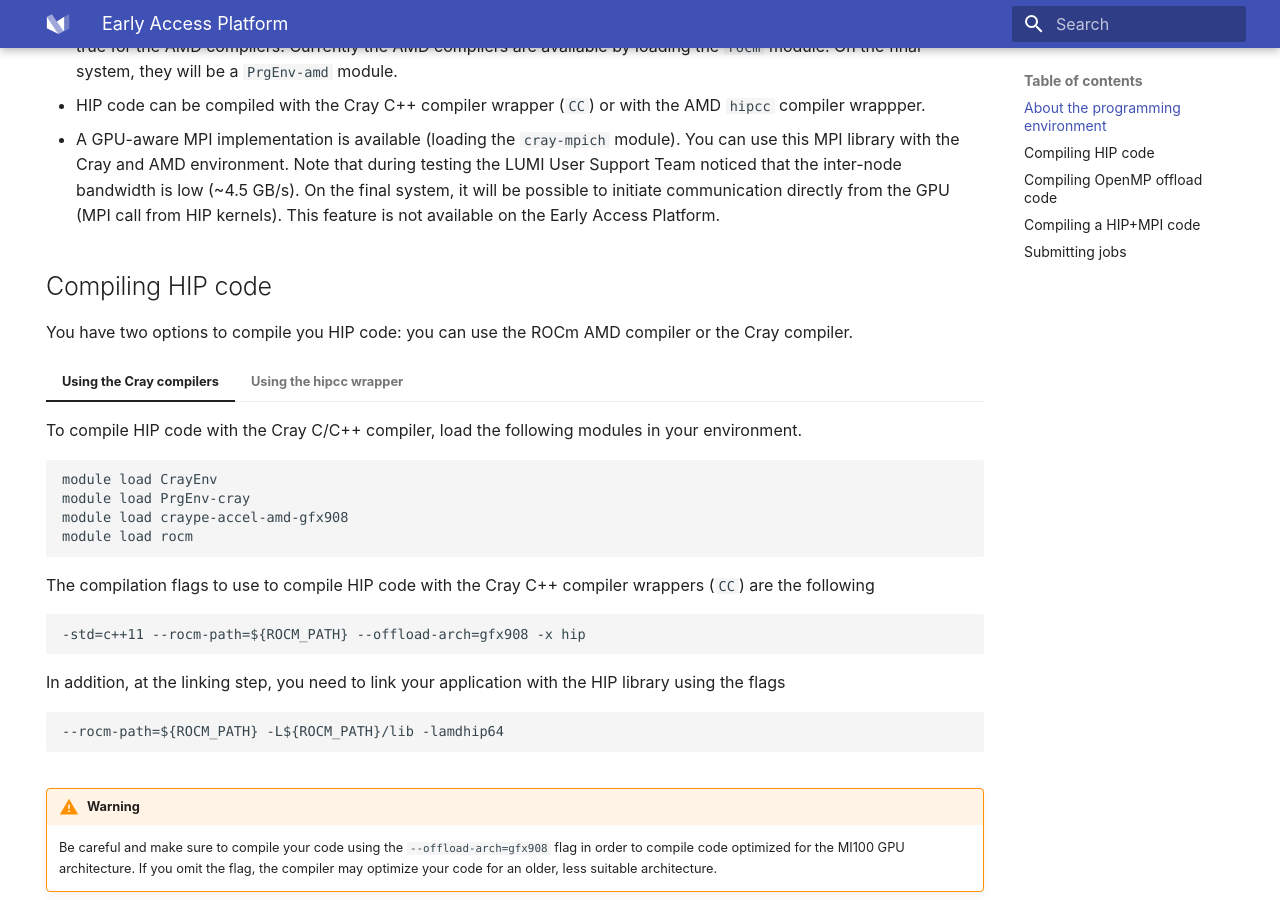
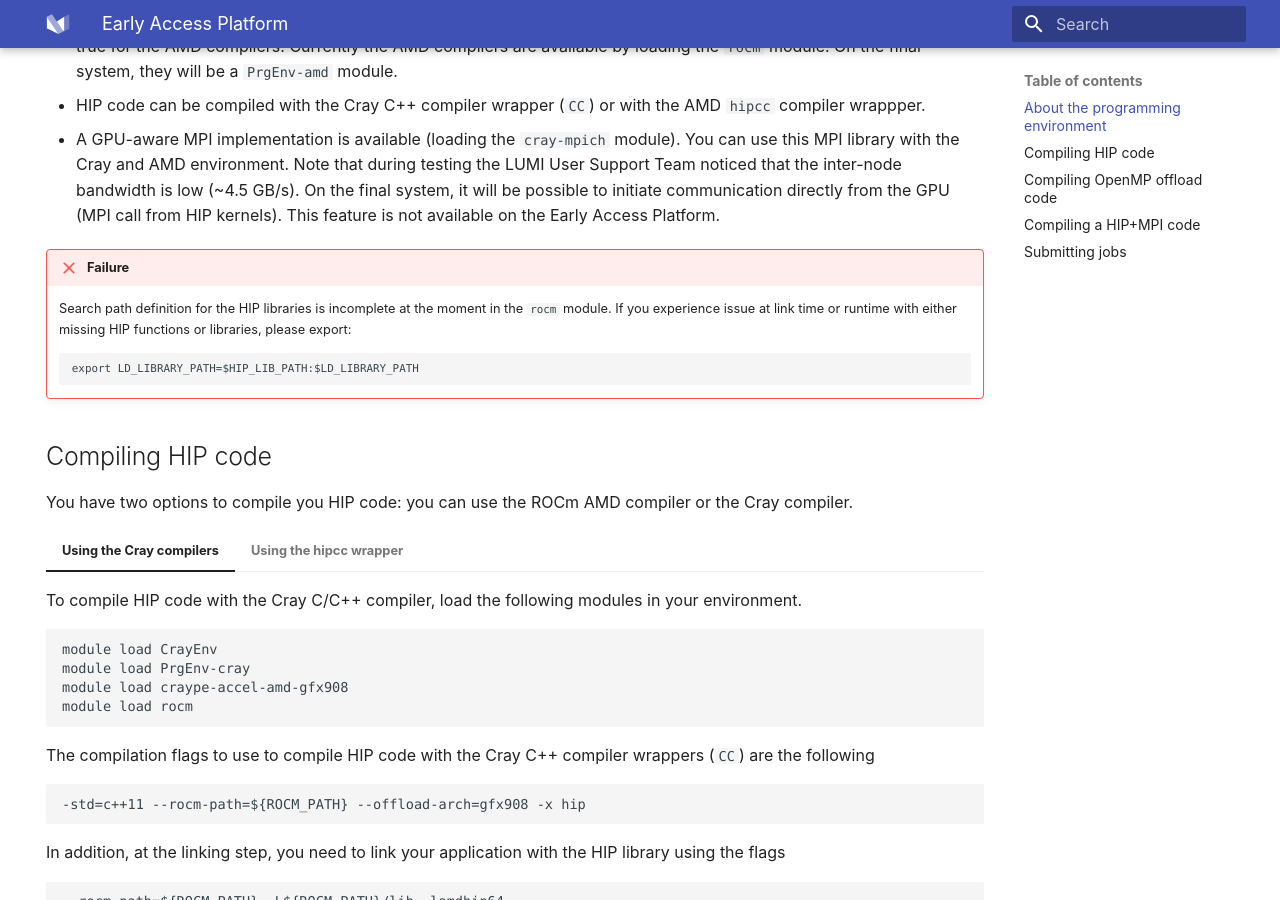
Before and after one commit to Lumi-supercomputer/lumi-userguide, an MkDocs documentation site: the page built from docs/eap/index.md, in a window 1280 px wide and 900 px high, scrolled down 1221 px. Built offline with MkDocs 1.6.1 and Material for MkDocs 9.7.7, drawn with Linux system fonts in a browser that asks for light colours.

Commit message:
Info about missing LD_LIBRARY_PATH in the rocm module

````diff
--- a/docs/eap/index.md
+++ b/docs/eap/index.md
@@ -75,6 +75,16 @@ current platform that will be available once LUMI-G is available:
   inter-node bandwidth is low (~4.5 GB/s). On the final system, it will be
   possible to initiate communication directly from the GPU (MPI call from HIP
   kernels). This feature is not available on the Early Access Platform.
+
+!!! failure
+
+    Search path definition for the HIP libraries is incomplete at the moment
+    in the `rocm` module. If you experience issue at link time or runtime with
+    either missing HIP functions or libraries, please export:
+
+    ```
+    export LD_LIBRARY_PATH=$HIP_LIB_PATH:$LD_LIBRARY_PATH
+    ```
 
 ## Compiling HIP code
 
````
